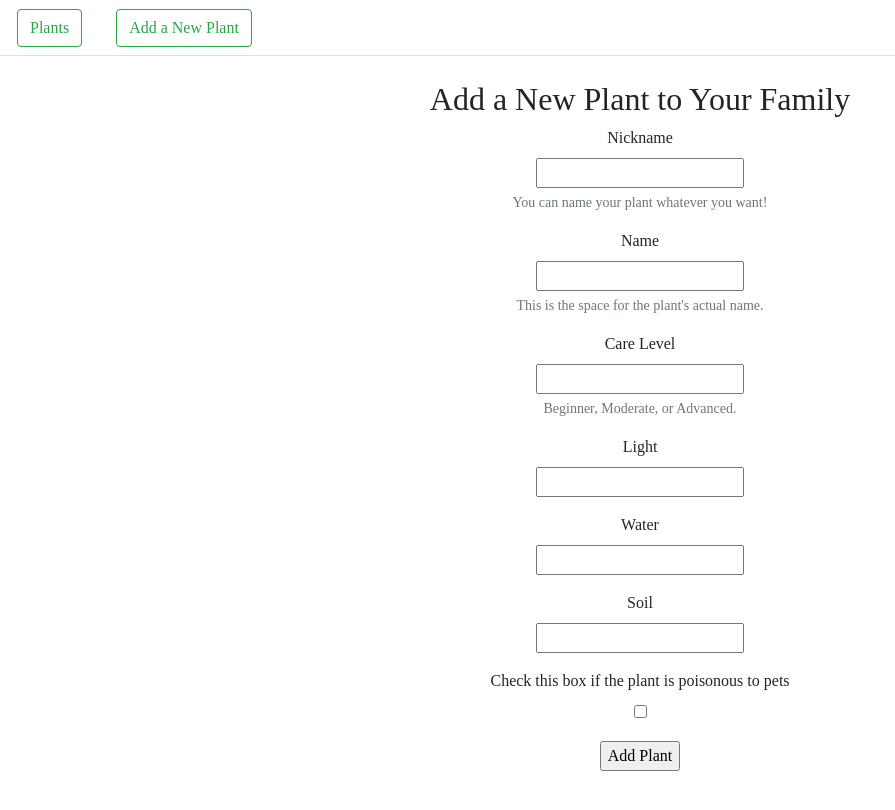
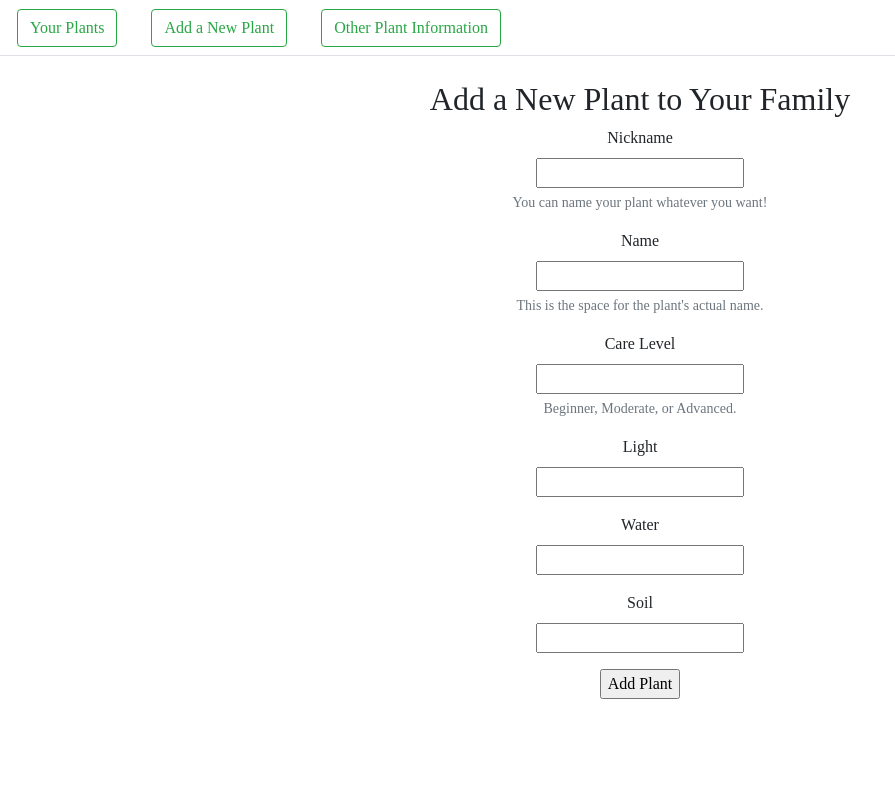
Before and after one commit to Mikelanne/growth-frontend, a React (Create React App) app: page /plants/new in a window 1280 px wide. Shown: the top 810 px of the page, without its empty margins (0-895 px from the left). Built offline with nearby package versions, Linux system fonts and the light colour scheme.

Commit message:
adding another component

```diff
--- a/src/App.js
+++ b/src/App.js
@@ -1,9 +1,9 @@
 import './App.css';
 import PlantsContainer from './containers/plantsContainer'
 import Home from './components/home'
-import NewPlantForm from './components/NewPlantForm'
-import {BrowserRouter as Router, Switch, Route, Link} from 'react-router-dom'
+import {BrowserRouter as Router, Switch, Route} from 'react-router-dom'
 import FormContainer from './containers/formContainer';
+import PlantCategories from './components/PlantCategories'
 
 function App() {
   return (
@@ -19,6 +19,9 @@ function App() {
         <Route exact path="/plants/new">
           <FormContainer />
         </Route>
+        <Route exact path="/plants/info">
+          <PlantCategories />
+        </Route>
       </Switch>
       </Router>
     </div>
--- a/src/components/NewPlantForm.js
+++ b/src/components/NewPlantForm.js
@@ -16,20 +16,11 @@ class NewPlantForm extends Component {
     }
 
     handleChange = (event) => {
-
-        if (event.target.name !== "toxicToPets"){
-            const name = event.target.name
-            const value = event.target.value
-            this.setState({
-                [name]: value
-            }, console.log(this.state))
-        } else {
-            const name = event.target.name
-            const value = true
-            this.setState({
-                [name]: value
-            }, console.log(this.state))
-        }
+        const name = event.target.name
+        const value = event.target.value
+        this.setState({
+            [name]: value
+        }, console.log(this.state))
     }
 
 
@@ -46,8 +37,7 @@ class NewPlantForm extends Component {
             careLevel: "",
             light: "",
             water: "",
-            soil: "",
-            toxicToPets: false,
+            soil: ""
         })
     }
 
@@ -94,11 +84,6 @@ class NewPlantForm extends Component {
                     <input type="text" name="soil" value={this.state.soil} onChange={this.handleChange}/>
             </Form.Group>
 
-            <Form.Group>
-                <Form.Label>Check this box if the plant is poisonous to pets</Form.Label><br />
-                    <input type="checkbox" name="toxicToPets" value={this.state.toxicToPets} onChange={this.handleChange}/>
-            </Form.Group>
-
              <input type="submit" value="Add Plant"/>
 
             </Form>
--- a/src/components/PlantCard.js
+++ b/src/components/PlantCard.js
@@ -1,24 +1,9 @@
-//this cannot be functional. this will be in charge of the local state for the plants. make another file for plants that will be functional and display this component
-
-import React, { Component } from 'react';
-import PlantCardBack from "./PlantCardBack"
-import {BrowserRouter as Router, Switch, Route, Link} from 'react-router-dom'
-import plantReducer from '../reducers/plantReducer';
 import Card from 'react-bootstrap/Card'
 
 const PlantCard = (props) => {
 
-    //create the way I am going to display the plants
-    //i eventually want an image but I might have to add that in later with a little refactor, although thats going to be a hot mess.
-    //I also want to initally display the nickname.
-    //would like to incorporate routes so that when you click on a plant it displays just that plant's information. Will be able to notate last time the plant was watered and resoiled. (maybe not that might be too tricky. Starting with the basics.)
-    //having a hard time finding images for the cards. May just have to do nice styling for the name of the plant
-
-
-    // this is where we can implement routes to get to the details of the card.
-
         return(
-            <Card style={{ width: '18rem' }} >
+            <Card  border="success" style={{ width: '18rem' }} >
                 <Card.Body>
                     <Card.Title>{props.nickname} the {props.name}</Card.Title>
                     <Card.Text>
@@ -35,5 +20,3 @@ const PlantCard = (props) => {
 }
 
 export default PlantCard
-
-// don't need state unless its being updated
--- a/src/components/PlantCardBack.js
+++ /dev/null
@@ -1,10 +0,0 @@
-const PlantCardBack = () => {
-    debugger;
-    return (
-        <div>
-            Back of card
-        </div>
-    )
-}
-
-export default PlantCardBack
--- /dev/null
+++ b/src/components/PlantCategories.js
@@ -0,0 +1,12 @@
+import NavBar from "./navBar"
+
+const PlantCategories = () => {
+    return(
+        <div>
+            <NavBar />
+            Hi!
+        </div>
+    )
+}
+
+export default PlantCategories
--- a/src/components/home.js
+++ b/src/components/home.js
@@ -1,7 +1,6 @@
 import { Jumbotron } from "react-bootstrap"
 import { Button } from "react-bootstrap"
-import {BrowserRouter as Router, Switch, Route, Link} from 'react-router-dom'
-import {LinkContainer} from 'react-router-bootstrap'
+import {Link} from 'react-router-dom'
 
 
 const Home = () => {
--- a/src/components/navBar.js
+++ b/src/components/navBar.js
@@ -8,17 +8,17 @@ const NavBar = () => {
     <Nav variant="tabs" defaultActiveKey="/plants">
         <Nav.Item>
             <Nav.Link as={Link} to="/plants">
-                <Button variant="outline-success">Plants</Button>
+                <Button variant="outline-success">Your Plants</Button>
             </Nav.Link>
         </Nav.Item>
-        {/* <Nav.Item>
-            <Nav.Link eventKey="disabled" disabled>
-                Maintainence
-            </Nav.Link>
-        </Nav.Item> */}
         <Nav.Item>
             <Nav.Link as={Link} to="/plants/new">
                 <Button variant="outline-success">Add a New Plant</Button>
+            </Nav.Link>
+        </Nav.Item>
+        <Nav.Item>
+            <Nav.Link as={Link} to="/plants/info">
+                <Button variant="outline-success">Other Plant Information</Button>
             </Nav.Link>
         </Nav.Item>
     </Nav>
--- a/src/containers/plantsContainer.js
+++ b/src/containers/plantsContainer.js
@@ -30,9 +30,9 @@ class PlantsContainer extends Component {
     render(){
         return (
             <div>
-                <NavBar />
-                <h1>Your Plants</h1>
-            <Container>
+            <NavBar />
+            <h1>Your Plants</h1>
+            <Container fluid="md">
                 <Row>
                     {this.makePlantCards()}
                 </Row>
```
Also changed, not shown: 1 other file (tests, documents, lock files or other folders).
